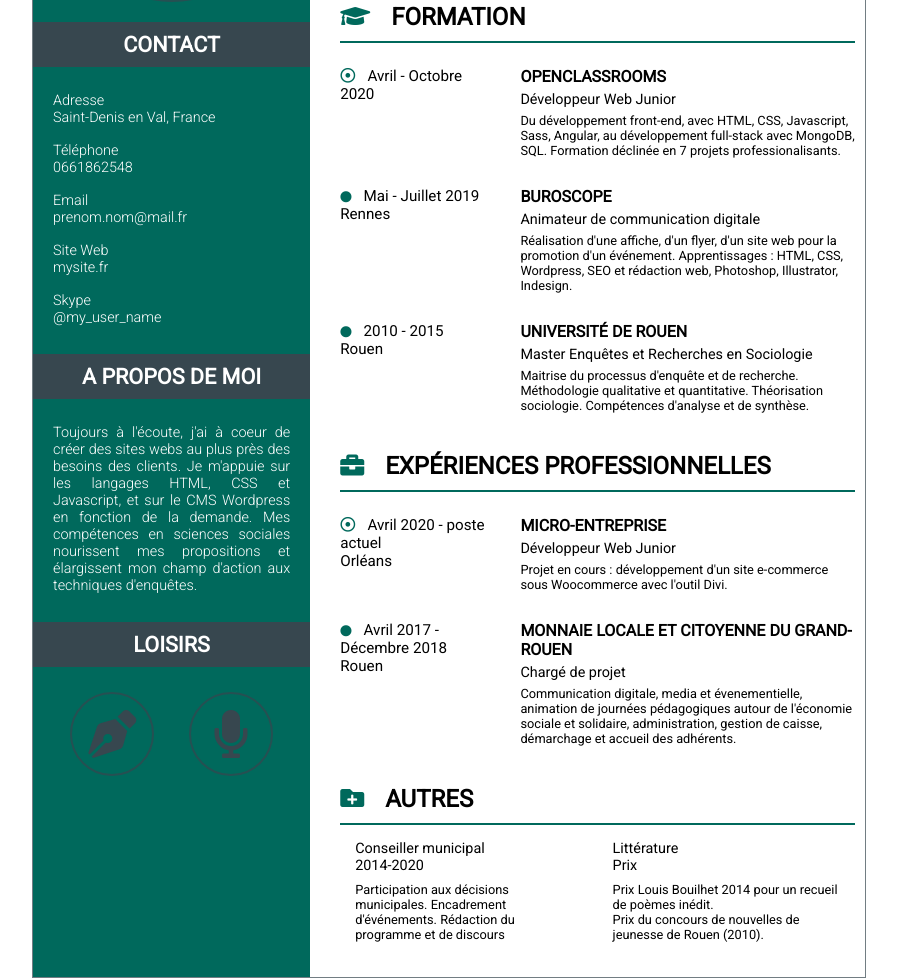
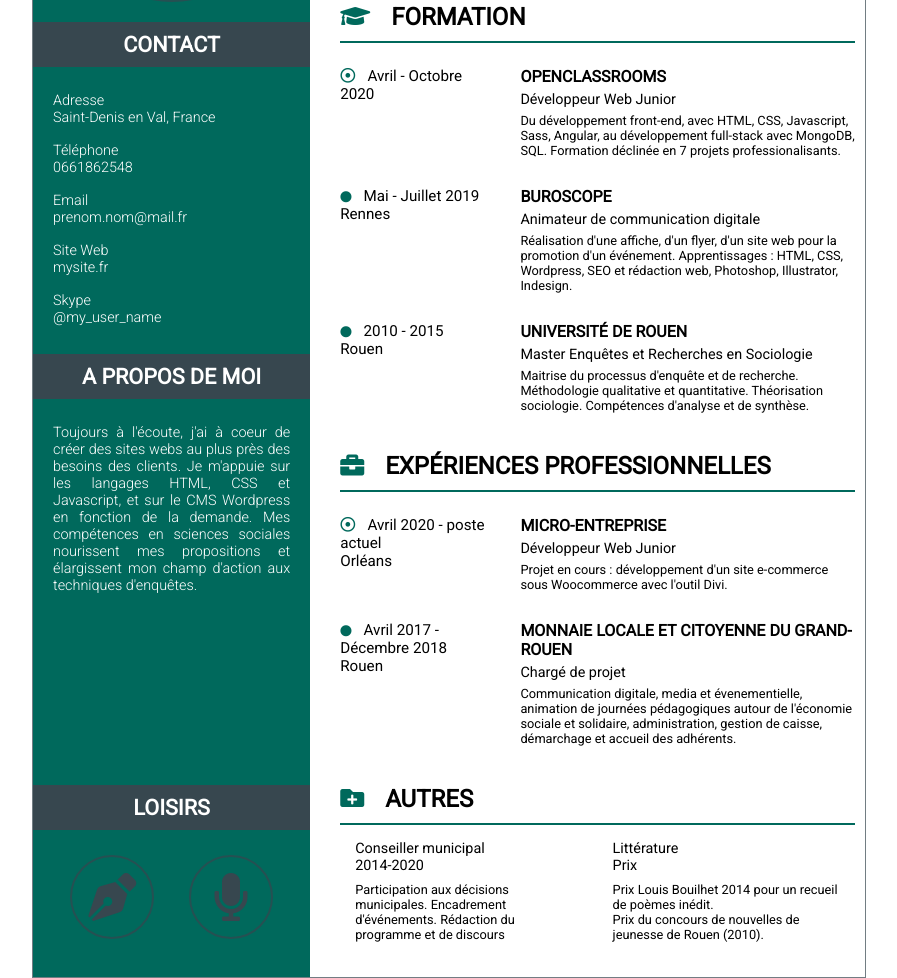
Before and after one commit to saxz-source/moncv, a plain HTML site: page index.html in a window 1280 px wide. Shown: the part 233-1211 px from the top of the page, without its empty margins (191-1088 px from the left). Drawn offline with Linux system fonts and the light colour scheme.

Commit message:
repositionnement loisir

```diff
--- a/css/style.css
+++ b/css/style.css
@@ -21,6 +21,7 @@ display:flex;
     width : 35%;
     background:#00695C;
     color : #fff;
+    position: relative;
 
 }
 
@@ -71,6 +72,13 @@ display:flex;
 .leftbar p {
     padding:8px 20px;
     text-align: justify;
+}
+
+#articleloisir {
+    position: absolute;
+    bottom: 0;
+    width: 100%;
+    margin-bottom: 30px;
 }
 
 #loisir ul {
```
